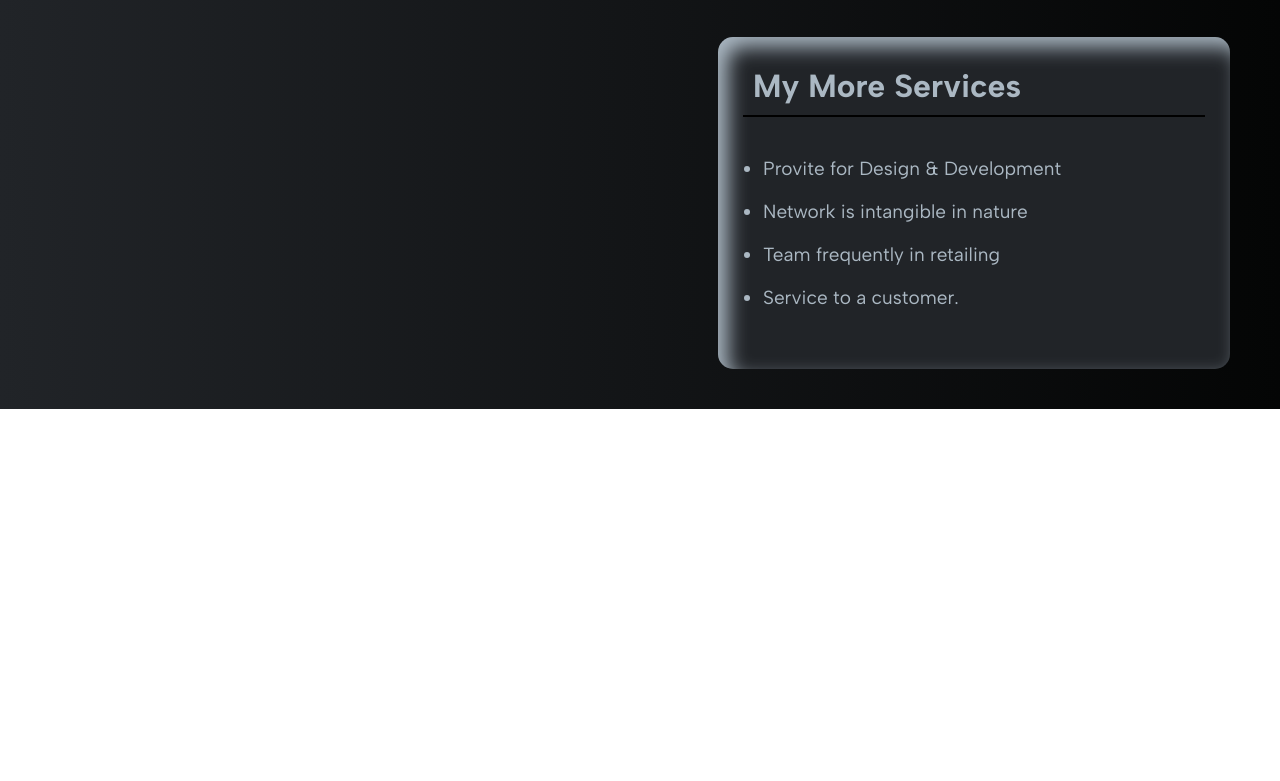
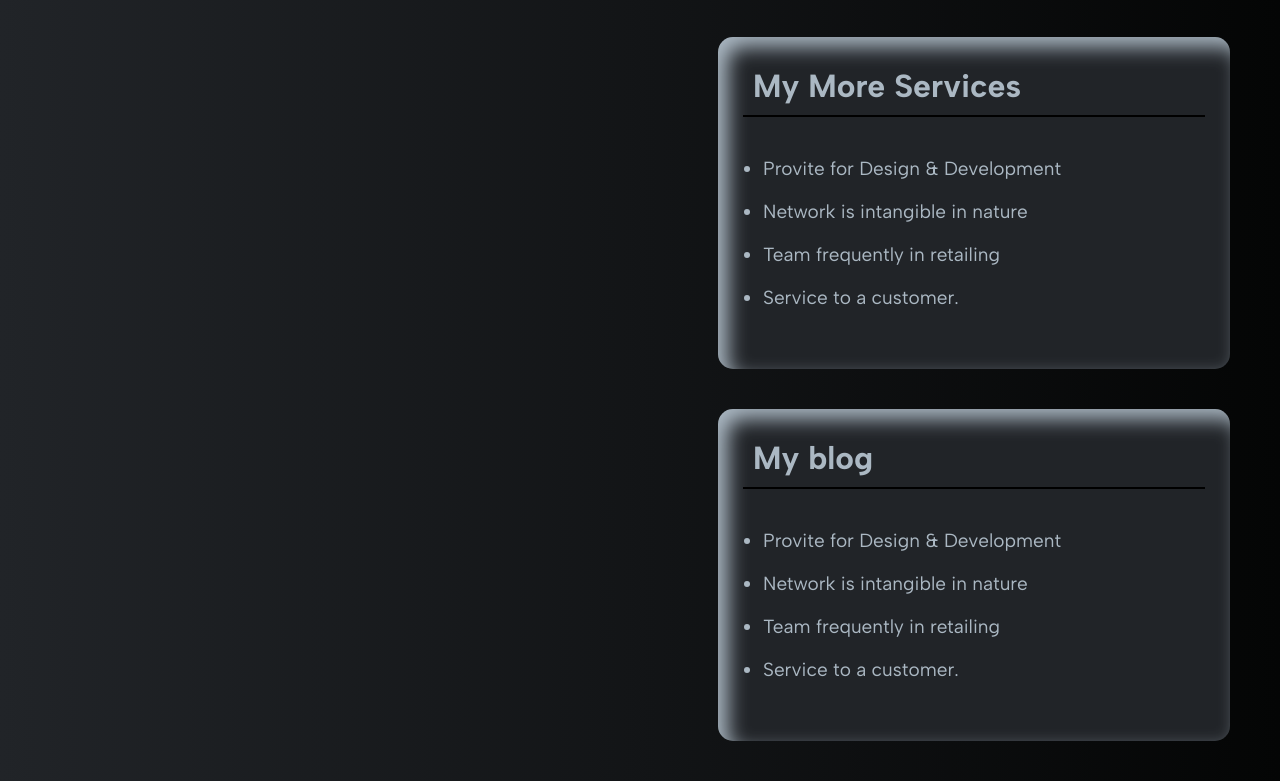
Before and after one commit to walid-official/my_profile, a plain HTML site: page index.html in a window 1280 px wide. Shown: the part 1669-2450 px from the top of the page. Before the commit the page ends 2078 px from the top, so only its background shows below. Drawn offline with nearby package versions, Linux system fonts and the light colour scheme.

Commit message:
blog section added

```diff
--- a/index.html
+++ b/index.html
@@ -142,6 +142,17 @@
                         <li>Service to a customer.  <i class="fa-solid fa-arrow-right"></i></li>
                    </ul>
                 </div>
+                <!-- Blog area card 5 -->
+                <div class="card">
+                    <h2>My blog</h2>
+                    <div class="line"></div>
+                   <ul class="skill-list">
+                        <li>Provite for Design & Development  <i class="fa-solid fa-arrow-right"></i></li>
+                        <li>Network is intangible in nature  <i class="fa-solid fa-arrow-right"></i></li>
+                        <li>Team frequently in retailing <i class="fa-solid fa-arrow-right"></i></li>
+                        <li>Service to a customer.  <i class="fa-solid fa-arrow-right"></i></li>
+                   </ul>
+                </div>
             </div>
         </div>
     </div>
```
